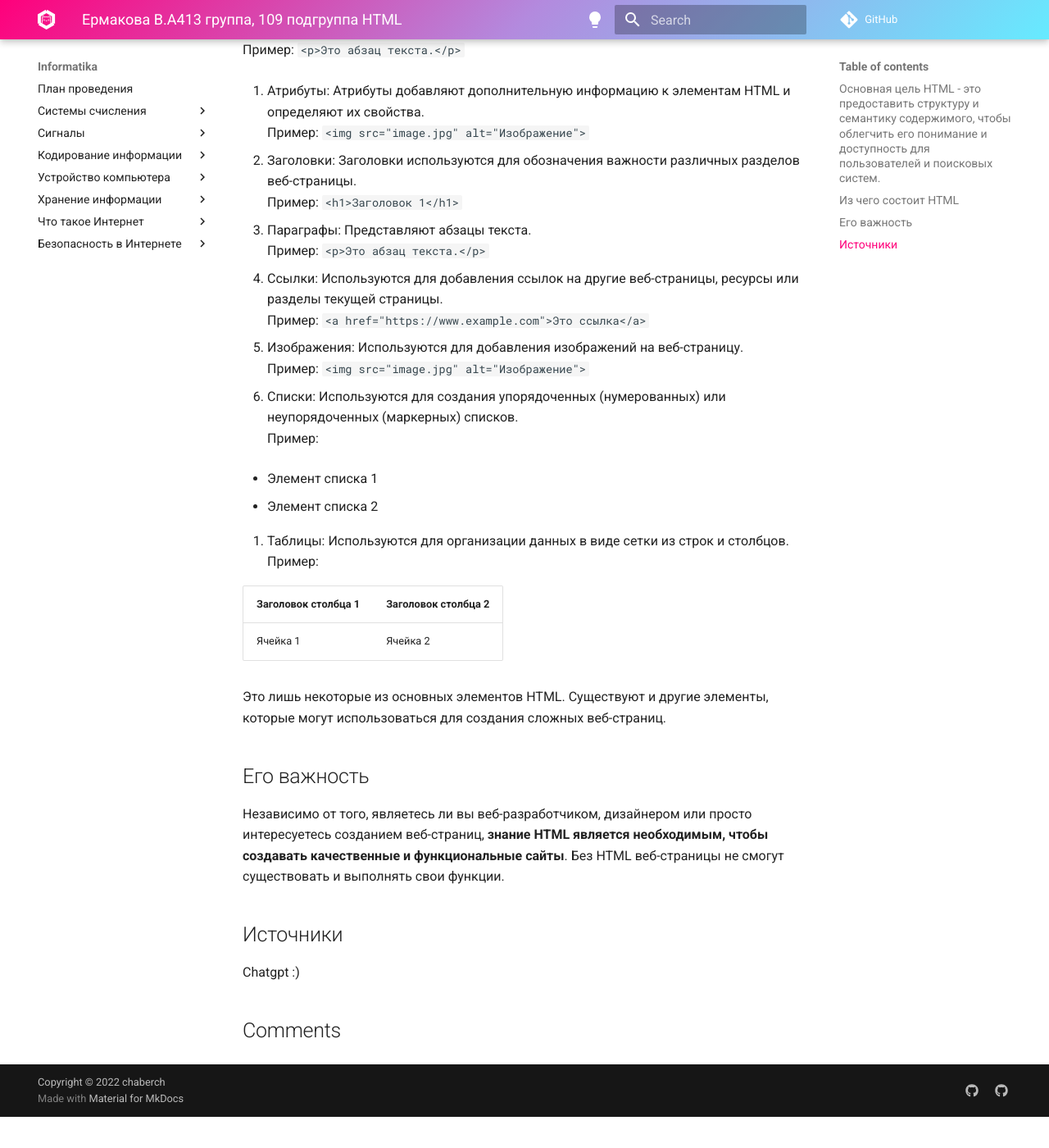
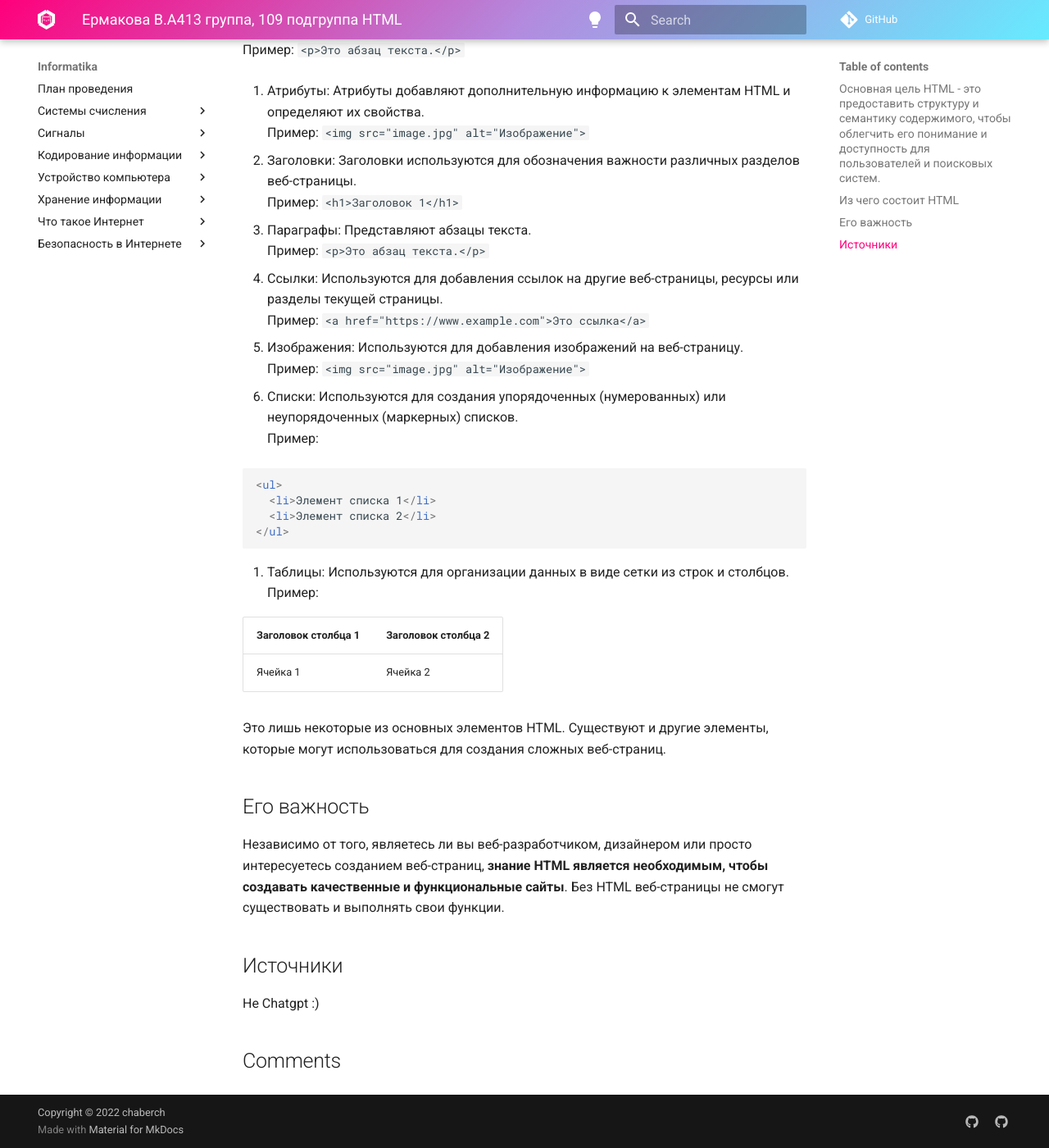
Before and after one commit to chabErch/Informatika, an MkDocs documentation site: the page built from docs/Сети связи/Web/HTML.md, in a window 1280 px wide and 1400 px high, scrolled down 443 px. Shown: the whole window at 82% size. Built offline with MkDocs 1.6.1 and Material for MkDocs 9.7.7, drawn with Linux system fonts in a browser that asks for light colours; comment, search, counter and statistics services are not loaded; before the commit the page ends 1805 px from its top, so only the background shows below that.

Commit message:
Update HTML.md

````diff
--- a/docs/Сети связи/Web/HTML.md
+++ b/docs/Сети связи/Web/HTML.md
@@ -28,10 +28,12 @@
 7. Списки: Используются для создания упорядоченных (нумерованных) или неупорядоченных (маркерных) списков.
 Пример:
 
+```html
 <ul>
   <li>Элемент списка 1</li>
   <li>Элемент списка 2</li>
 </ul>
+```
 
 
 8. Таблицы: Используются для организации данных в виде сетки из строк и столбцов.
@@ -59,4 +61,4 @@
 
 
 ## Источники
-Chatgpt :)
+Не Chatgpt :)
````
